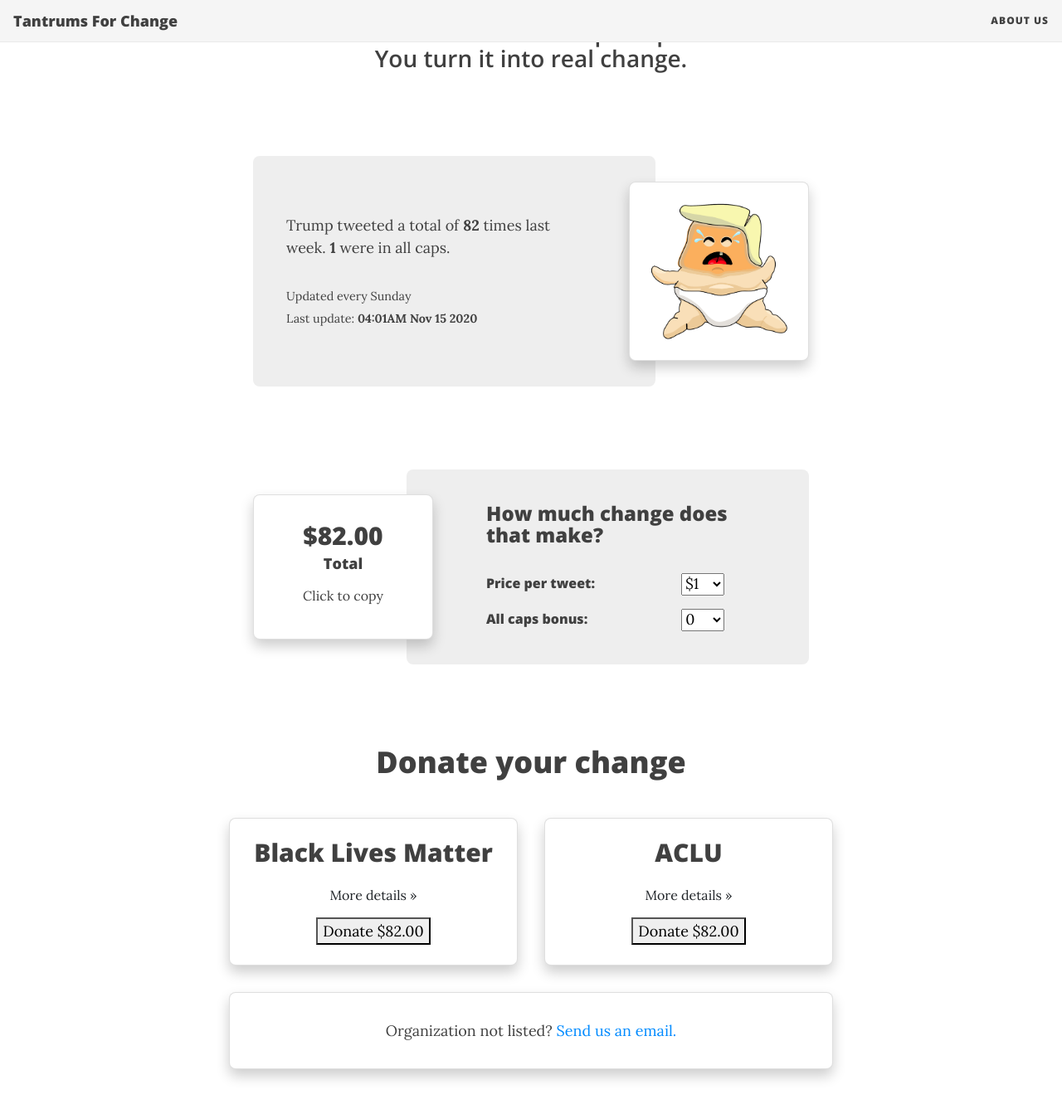
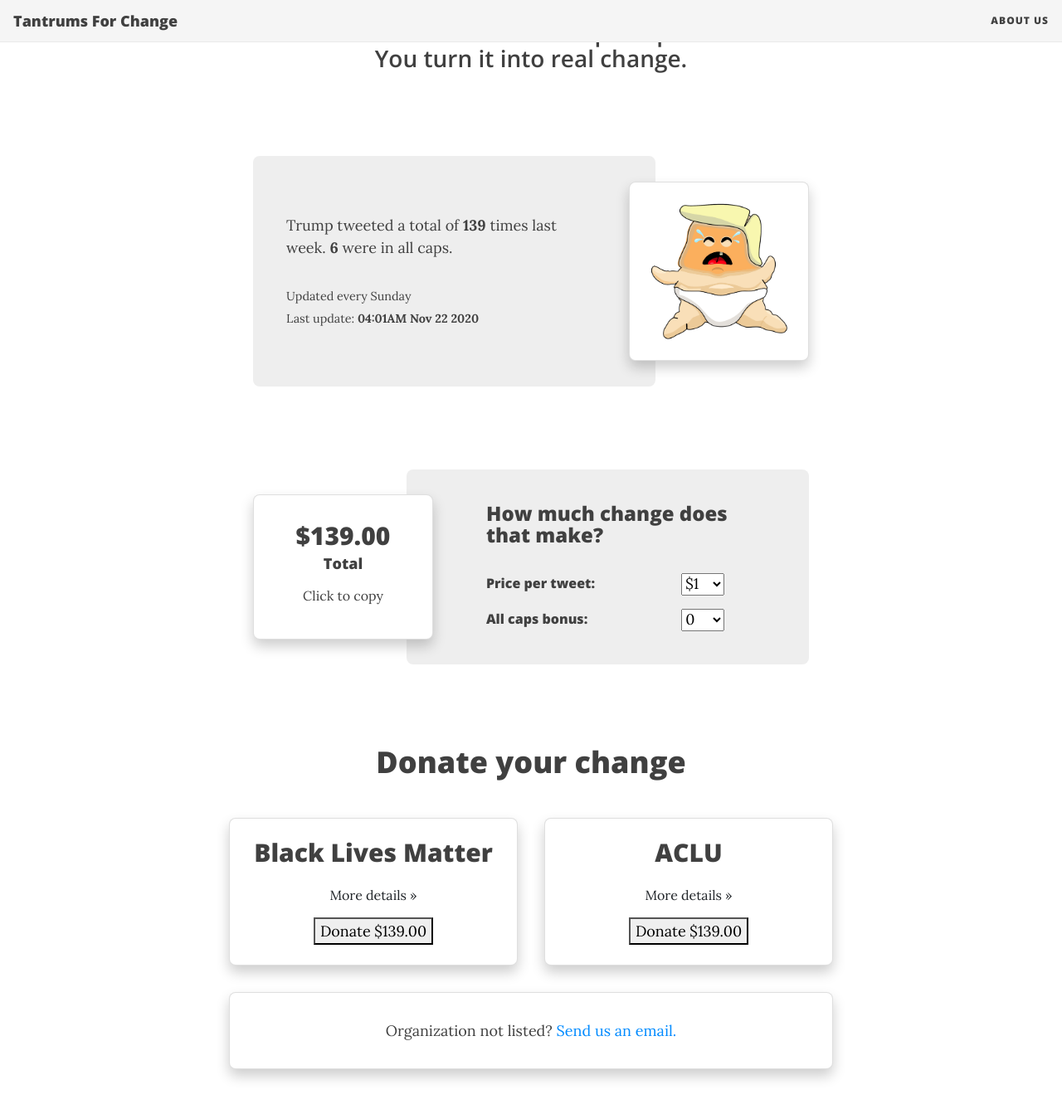
Before and after one commit to tantrumsforchange/tantrumsforchange.github.io, a Jekyll site: the page built from index.html, in a window 1280 px wide and 1400 px high, scrolled down 253 px. Shown: the top 1337 px of the window at 83% size. Built offline with Jekyll 4.4.1, drawn with Linux system fonts in a browser that asks for light colours; nearby versions of some CDN libraries; the list of posts is cut into pages by our own code.

Commit message:
Update Data Test

```diff
--- a/_data/data.yml
+++ b/_data/data.yml
@@ -1,3 +1,3 @@
-tweet_total: 82
-all_caps: 1
-update_time: 04:01AM Nov 15 2020
+tweet_total: 139
+all_caps: 6
+update_time: 04:01AM Nov 22 2020
```
